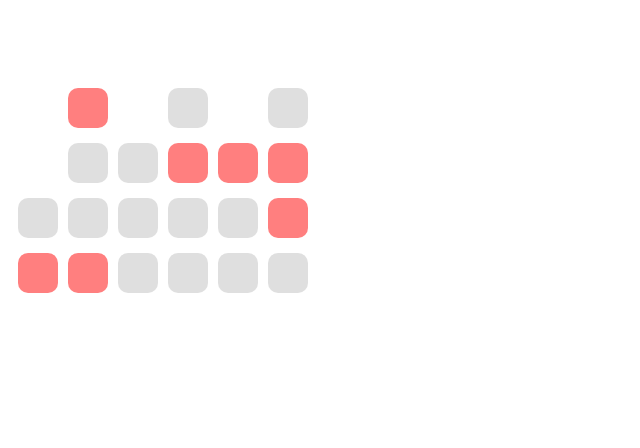
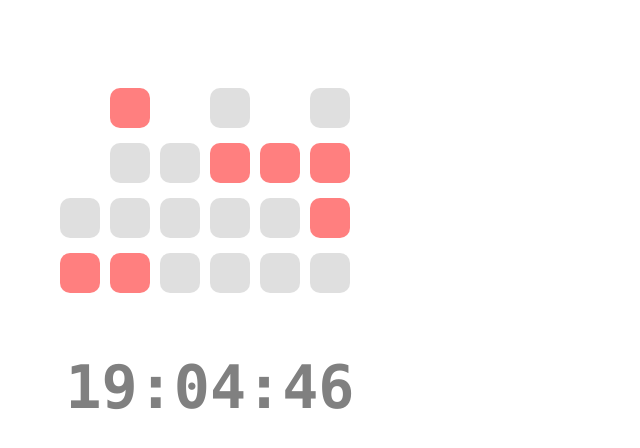
Before and after one commit to MaroofKhan/BSCS633-IAD, a plain HTML site: page Binary Clock - SVG.html in a window 1280 px wide. Shown: the whole page, without its empty margins (0-640 px from the left). Drawn offline with Linux system fonts and the light colour scheme.

Commit message:
minor changes.

```diff
--- a/Binary Clock - SVG.html
+++ b/Binary Clock - SVG.html
@@ -1,7 +1,29 @@
 <!DOCTYPE html>
 <html>
+<head>
+    <style>
+        .current_time_division {
+            padding-left: 10px;
+            width: 300px;
+        }
+        h1 {
+            width: 100%;
+            color: gray;
+            text-align: center;
+            font-family: Consolas;
+            font-size: 60px;
+        }
+        body {
+            margin-left: 50px;
+        }
+    </style>
+</head>
 <body>
+
     <svg id="svg_division" width="430" height="300"></svg>
+    <div class="current_time_division">
+        <h1 id="current_time">00:00:00</h1>
+    </div>
     <script>
         const onStyle  = {
             fill : "red",
@@ -60,6 +82,14 @@
             fill('minutes', currentMinutes);
             fill('seconds', currentSeconds);
 
+            setDigitalClock(currentHours, currentMinutes, currentSeconds);
+        }
+
+        function setDigitalClock (currentHours, currentMinutes, currentSeconds) {
+            var time = (currentHours < 10) ? ("0" + currentHours + ":") : (currentHours + ":");
+            time += (currentMinutes < 10) ? ("0" + currentMinutes + ":") : (currentMinutes + ":");
+            time += (currentSeconds < 10) ? ("0" + currentSeconds) : currentSeconds;
+            document.getElementById('current_time').textContent = time;
         }
 
         function fill (key, time) {
```
Also changed, not shown: Binary Clock.gif (deleted), resources/binary_clock.gif (added), 1 other file. Lines whose indentation alone changed are shown as unchanged.
